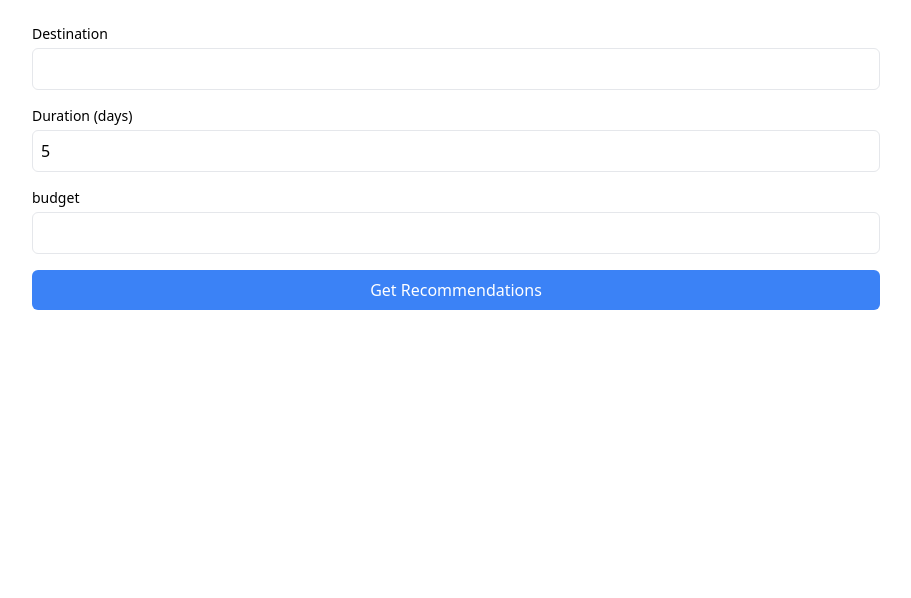
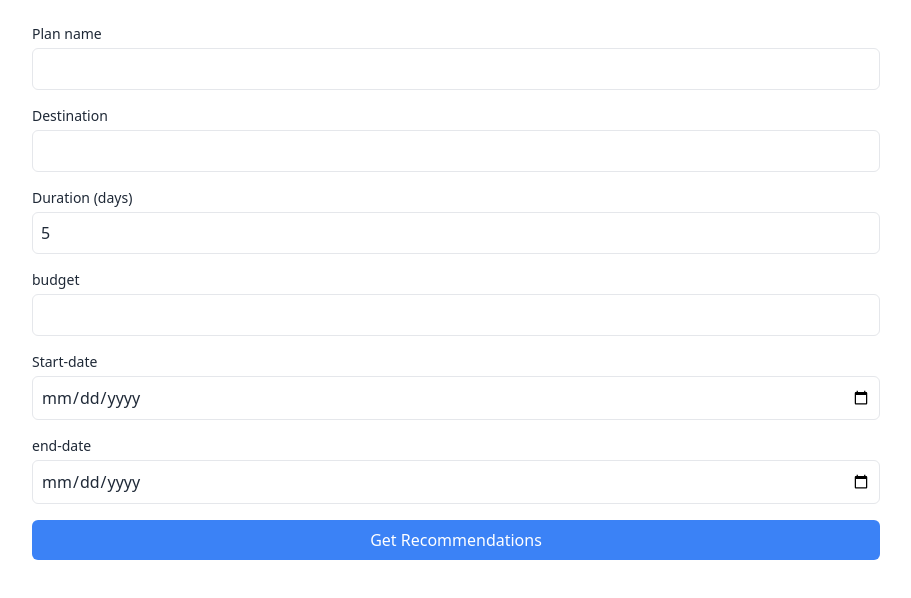
Before and after one commit to EcoTraveler/eco-traveler, a Next.js app in the folder eco-traveler-next/: page /coba in a window 1280 px wide. Shown: the top 598 px of the page, without its empty margins (184-1095 px from the left). Built offline with nearby package versions, Linux system fonts and the light colour scheme.

Commit message:
feat: add the validation for input plan and id for all input

```diff
--- a/eco-traveler-next/package.json
+++ b/eco-traveler-next/package.json
@@ -25,6 +25,7 @@
     "@types/node": "^20",
     "@types/react": "^18",
     "@types/react-dom": "^18",
+    "daisyui": "^4.12.14",
     "eslint": "^8",
     "eslint-config-next": "14.2.15",
     "postcss": "^8",
--- a/eco-traveler-next/src/app/api/generate-recomendation/route.ts
+++ b/eco-traveler-next/src/app/api/generate-recomendation/route.ts
@@ -13,7 +13,7 @@ export async function POST(req: Request) {
         { role: "system", content: "You are a helpful assistant." },
         {
           role: "user",
-          content: `Give me recommendations of places, hotels, and transportation in ${destination} for a ${duration}-day trip with budget Rp. ${budget}, in JSON format with properties: destination[{name, description}], hotel[{name, description, rating, price}], transportation[{type, description, price}]. Only provide JSON format without any introductory text or code formatting.`,
+          content: `Give me recommendations of places, hotels, and transportation in ${destination} for a ${duration}-day trip with budget Rp. ${budget}, in JSON format with properties: destination[{_id:string, name:string, description:string}], hotel[{_id:string, name:string, description:string, rating:number, price:string}], transportation[{_id:string, type:string, description:string, price:string}]. Only provide JSON format without any introductory text or code formatting.`,
         },
       ],
     });
--- a/eco-traveler-next/src/app/api/plan/route.ts
+++ b/eco-traveler-next/src/app/api/plan/route.ts
@@ -9,16 +9,45 @@ export type myResponse<T> = {
 };
 const planInputSchema = z.object({
   userId: z.string(),
-  name: z.string(),
-  budget: z.number(),
-  duration: z.string(),
+  name: z.string().min(1, "Name required"),
+  budget: z.string().min(1, "Budget required"),
+  destination: z.array(
+    z.object({ _id: z.string(), name: z.string(), description: z.string() })
+  ),
+  hotel: z.array(
+    z.object({
+      _id: z.string(),
+      name: z.string(),
+      description: z.string(),
+      rating: z.number(),
+      price: z.string(),
+    })
+  ),
+  transportation: z
+    .array(
+      z.object({
+        _id: z.string(),
+        type: z.string(),
+        description: z.string(),
+        price: z.string(),
+      })
+    )
+    .min(1, "At least one transportation option is required"),
+  duration: z.number().min(1, "Duration required"),
   startDate: z.string(),
   endDate: z.string(),
 });
 export const POST = async (request: Request) => {
   try {
     const data = await request.json();
-    console.log(data);
+    const { endDate, startDate } = data;
+    if (endDate && startDate) {
+      if (new Date(startDate) > new Date(endDate)) {
+        throw new Error("the endDate cannot be earlier than startDate");
+      }
+    }
+
+    // console.log(data, "ini data input>>>>>>>>>>>>>>>>>>>>>>>>>>");
 
     const parsedData = planInputSchema.safeParse(data);
     if (!parsedData.success) throw parsedData.error;
--- a/eco-traveler-next/src/app/coba/page.tsx
+++ b/eco-traveler-next/src/app/coba/page.tsx
@@ -1,27 +1,30 @@
 "use client";
 import React, { useState } from "react";
 import { Loader2 } from "lucide-react";
+import { aiResult } from "../db/model/plants";
 
-interface TravelRecommendation {
-  destination: Array<{ name: string; description: string }>;
-  hotel: Array<{
-    name: string;
-    description: string;
-    rating: number;
-    price: string;
-  }>;
-  transportation: Array<{ type: string; description: string; price: string }>;
-}
+// interface TravelRecommendation {
+//   destination: Array<{ name: string; description: string }>;
+//   hotel: Array<{
+//     name: string;
+//     description: string;
+//     rating: number;
+//     price: string;
+//   }>;
+//   transportation: Array<{ type: string; description: string; price: string }>;
+// }
 
 export default function TravelForm() {
+  const [name, setName] = useState("");
   const [destination, setDestination] = useState("");
   const [duration, setDuration] = useState(5);
   const [budget, setBudget] = useState("");
   const [loading, setLoading] = useState(false);
-  const [recommendations, setRecommendations] =
-    useState<TravelRecommendation | null>(null);
+  const [startDate, setStartDate] = useState("");
+  const [endDate, setEndDate] = useState("");
+  const [recommendations, setRecommendations] = useState<aiResult | null>(null);
 
-  const handleSubmit = async (e: React.FormEvent<HTMLFormElement>) => {
+  const handleRecomendation = async (e: React.FormEvent<HTMLFormElement>) => {
     e.preventDefault();
     setLoading(true);
 
@@ -36,7 +39,7 @@ export default function TravelForm() {
           body: JSON.stringify({
             destination,
             duration,
-            budget: Number(budget),
+            budget,
           }),
         }
       );
@@ -45,16 +48,66 @@ export default function TravelForm() {
       setRecommendations(data);
     } catch (error) {
       console.error("Error:", error);
-      alert("Failed to get recommendations. Please try again.");
     } finally {
       setLoading(false);
+    }
+  };
+  const handleCreatePlan = async () => {
+    if (!recommendations) {
+      throw new Error(
+        "No recommendations available. Please get recommendations first."
+      );
+    }
+
+    const { destination, transportation, hotel } = recommendations;
+    console.log(recommendations, "data dari client >>>>>>>>>>>>>>>>>>>>>>>>>>");
+
+    try {
+      const response = await fetch("http://localhost:3000/api/plan", {
+        method: "POST",
+        headers: {
+          "Content-Type": "application/json",
+        },
+        body: JSON.stringify({
+          name,
+          userId: "67224e9880f07c7d2023af17", // replace with actual user ID if needed
+          duration,
+          destination,
+          transportation,
+          hotel,
+          budget,
+          startDate,
+          endDate,
+        }),
+      });
+
+      if (response.ok) {
+        console.log("Plan created successfully!");
+        // Optionally reset form or navigate to another page
+      } else {
+        const errorData = await response.json();
+        console.log(`Failed to create plan: ${errorData.message}`);
+      }
+    } catch (error) {
+      console.error("Error creating plan:", error);
+      // alert("Failed to create plan. Please try again.");
     }
   };
 
   return (
     <div className="max-w-4xl mx-auto p-6">
-      <form onSubmit={handleSubmit} className="mb-8">
+      <form onSubmit={handleRecomendation} className="mb-8">
         <div className="space-y-4">
+          <div>
+            <label className="block text-sm font-medium mb-1">Plan name</label>
+            <input
+              type="text"
+              value={name}
+              onChange={(e) => setName(e.target.value)}
+              className="w-full p-2 border rounded-md"
+              required
+            />
+          </div>
           <div>
             <label className="block text-sm font-medium mb-1">
               Destination
@@ -86,6 +139,28 @@ export default function TravelForm() {
               type="text"
               value={budget}
               onChange={(e) => setBudget(e.target.value)}
+              min={1}
+              className="w-full p-2 border rounded-md"
+              required
+            />
+          </div>
+          <div>
+            <label className="block text-sm font-medium mb-1">Start-date</label>
+            <input
+              type="date"
+              value={startDate}
+              onChange={(e) => setStartDate(e.target.value)}
+              min={1}
+              className="w-full p-2 border rounded-md"
+              required
+            />
+          </div>
+          <div>
+            <label className="block text-sm font-medium mb-1">end-date</label>
+            <input
+              type="date"
+              value={endDate}
+              onChange={(e) => setEndDate(e.target.value)}
               min={1}
               className="w-full p-2 border rounded-md"
               required
@@ -151,6 +226,9 @@ export default function TravelForm() {
               ))}
             </div>
           </section>
+          <button onClick={handleCreatePlan} className="btn btn-neutral">
+            create a plan
+          </button>
         </div>
       )}
     </div>
--- a/eco-traveler-next/src/app/db/model/plants.ts
+++ b/eco-traveler-next/src/app/db/model/plants.ts
@@ -1,39 +1,61 @@
 import { ObjectId } from "mongodb";
 import { getDb } from "../config";
-import OpenAI from "openai";
+// import { TraceState } from "next/dist/trace";
+// import OpenAI from "openai";
 
 export type destination = {
+  _id: ObjectId;
+  name: string;
+  description: string;
+};
+export type Inputdestination = {
+  _id: string;
   name: string;
   description: string;
 };
 
 export type transportation = {
+  _id: ObjectId;
   type: string;
   description: string;
-  price: number;
+  price: string;
+};
+export type Inputtransportation = {
+  _id: string;
+  type: string;
+  description: string;
+  price: string;
 };
 
 export type hotel = {
+  _id: ObjectId;
   name: string;
   description: string;
   rating: number;
-  price: number;
+  price: string;
+};
+export type Inputhotel = {
+  _id: string;
+  name: string;
+  description: string;
+  rating: number;
+  price: string;
 };
 
 export type aiResult = {
-  destination: string[];
-  transportation: string[];
-  hotel: string[];
+  destination: destination[];
+  transportation: transportation[];
+  hotel: hotel[];
 };
 export type plan = {
   _id: ObjectId;
   userId: ObjectId;
   name: string;
-  budget: number;
-  destination?: string[];
-  hotel?: string[];
-  transportation?: string[];
-  duration: string;
+  budget: string;
+  destination?: destination[];
+  hotel?: hotel[];
+  transportation?: transportation[];
+  duration: number;
   startDate: string;
   endDate: string;
 };
@@ -42,11 +64,11 @@ export type resultInputPlan = Omit<plan, "_id">;
 export type inputPlan = {
   userId: string; // Use string here for incoming data
   name: string;
-  budget: number;
-  destination?: string[];
-  hotel?: string[];
-  transportation?: string[];
-  duration: string;
+  budget: string;
+  destination?: Inputdestination[];
+  hotel?: Inputhotel[];
+  transportation?: Inputtransportation[];
+  duration: number;
   startDate: string;
   endDate: string;
 };
@@ -58,31 +80,47 @@ export const getPlans = async () => {
   return Plan;
 };
 
-export async function generateAi(): Promise<aiResult> {
-  const openai = new OpenAI();
-  const completion = await openai.chat.completions.create({
-    model: "gpt-4o-mini",
-    messages: [
-      { role: "system", content: "You are a helpful assistant." },
-      {
-        role: "user",
-        content:
-          "Give me recommendations of places, hotels, and transportation in Bogor for a 5-day trip, in JSON format with properties: destination[{name, description}], hotel[{name, description, rating, price}], transportation[{type, description, price}]. Only provide JSON format without any introductory text or code formatting.",
-      },
-    ],
-  });
+// export async function generateAi(): Promise<aiResult> {
+//   const openai = new OpenAI();
+//   const completion = await openai.chat.completions.create({
+//     model: "gpt-4o-mini",
+//     messages: [
+//       { role: "system", content: "You are a helpful assistant." },
+//       {
+//         role: "user",
+//         content:
+//           "Give me recommendations of places, hotels, and transportation in Bogor for a 5-day trip, in JSON format with properties: destination[{name, description}], hotel[{name, description, rating, price}], transportation[{type, description, price}]. Only provide JSON format without any introductory text or code formatting.",
+//       },
+//     ],
+//   });
 
-  const text = completion.choices[0].message.content ?? "";
-  const result = JSON.parse(text);
-  return result;
-}
+//   const text = completion.choices[0].message.content ?? "";
+//   const result = JSON.parse(text);
+//   return result;
+// }
 
 export const createPlan = async (plan: inputPlan) => {
   const modifierPlan: resultInputPlan = {
     ...plan,
     userId: new ObjectId(plan.userId),
-
-    // Convert userId to ObjectId
+    destination: plan.destination?.map((dest) => ({
+      _id: new ObjectId(dest._id), // Convert _id to ObjectId
+      name: dest.name,
+      description: dest.description,
+    })),
+    hotel: plan.hotel?.map((h) => ({
+      _id: new ObjectId(h._id), // Convert _id to ObjectId
+      name: h.name,
+      description: h.description,
+      rating: h.rating,
+      price: h.price,
+    })),
+    transportation: plan.transportation?.map((trans) => ({
+      _id: new ObjectId(trans._id), // Convert _id to ObjectId
+      type: trans.type,
+      description: trans.description,
+      price: trans.price,
+    })),
   };
   console.log(modifierPlan);
 
--- a/eco-traveler-next/tailwind.config.ts
+++ b/eco-traveler-next/tailwind.config.ts
@@ -1,5 +1,5 @@
 import type { Config } from "tailwindcss";
-
+import daisyui from "daisyui";
 const config: Config = {
   content: [
     "./src/pages/**/*.{js,ts,jsx,tsx,mdx}",
@@ -14,6 +14,6 @@ const config: Config = {
       },
     },
   },
-  plugins: [],
+  plugins: [daisyui],
 };
 export default config;
```
Also changed, not shown: 1 other file (tests, documents, lock files or other folders).
